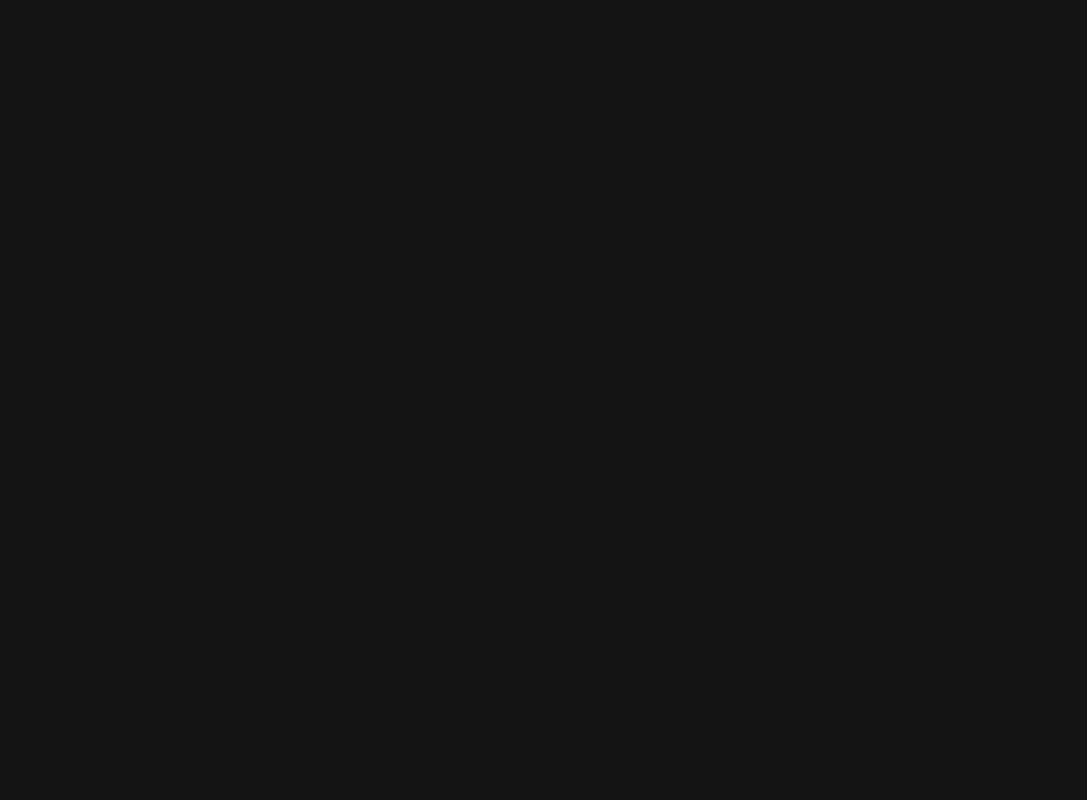
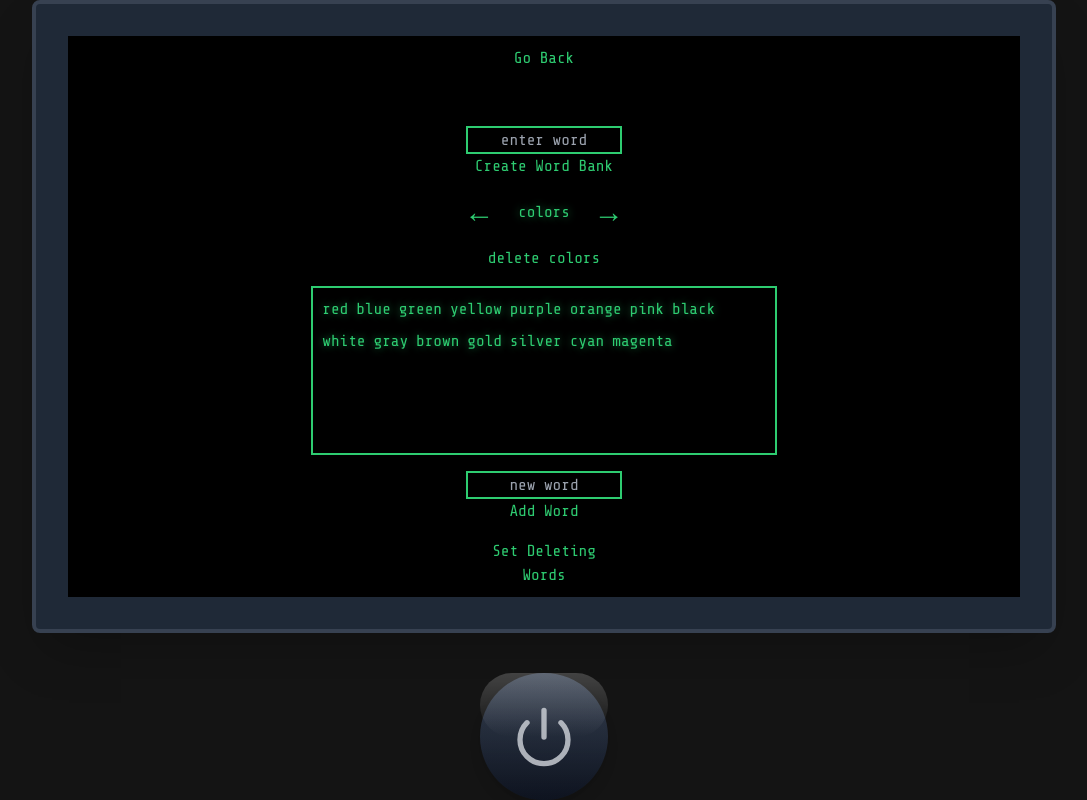
Before and after one commit to RoniGuru/word-game, a React (Vite) app: page /WordBank in a window 1280 px wide. Before the commit this address had no page. Shown: the whole page, without its empty margins (96-1183 px from the left). Built offline with nearby package versions, Linux system fonts and the light colour scheme.

Commit message:
clean up wordbank page css and change path

```diff
--- a/src/App.tsx
+++ b/src/App.tsx
@@ -19,7 +19,7 @@ function App() {
             }
           />
           <Route
-            path="/createWordBank"
+            path="/WordBank"
             element={
               <RootLayout>
                 <WordBankPage />
--- a/src/index.css
+++ b/src/index.css
@@ -65,3 +65,8 @@
   border: 2px solid #2ecc71;
   padding: 1%;
 }
+
+.highlighted {
+  background-color: #2ecc71;
+  color: black;
+}
--- a/src/pages/WordBanks.tsx
+++ b/src/pages/WordBanks.tsx
@@ -55,24 +55,24 @@ export default function WordBankPage() {
 
   return (
     <div className="gameContainer flex  flex-col items-center gap-4 ">
-      <button onClick={() => navigate('/')} className="hoverStyle">
+      <button onClick={() => navigate('/')} className="hoverStyle w-1/6">
         Go Back
       </button>
-      <div className="flex  flex-col mt-10">
+      <div className="flex  flex-col mt-10 w-1/6">
         <input
           onChange={(e) => setName(e.target.value)}
           value={name}
           placeholder="enter word"
-          className="textInput text-center"
+          className="textInput text-center w-full"
         />
         <button
           onClick={() => handleCreateWordBank(name)}
-          className="hoverStyle"
+          className="hoverStyle "
         >
           Create Word Bank
         </button>
       </div>
-      <div className="flex items-center justify-between w-1/4 ">
+      <div className="flex items-center justify-between w-1/6 ">
         <button
           onClick={goToPreviousCategory}
           className="text-3xl hoverStyle w-1/6"
@@ -88,7 +88,7 @@ export default function WordBankPage() {
           &rarr;
         </button>
       </div>
-      <button onClick={handleDeleteWordBank} className=" hoverStyle w-1/4">
+      <button onClick={handleDeleteWordBank} className=" hoverStyle w-1/6">
         delete {currentCategory}
       </button>
       <div className="h-1/3  w-1/2 wordsContainer">
@@ -108,12 +108,12 @@ export default function WordBankPage() {
               ))}
         </ul>
       </div>
-      <div className="flex  flex-col">
+      <div className="flex  flex-col w-1/6">
         <input
           onChange={(e) => setNewWord(e.target.value)}
           value={newWord}
           placeholder="new word"
-          className="textInput"
+          className="textInput text-center"
         />
         <button onClick={() => handleAddWord(newWord)} className="hoverStyle">
           Add Word
@@ -121,11 +121,7 @@ export default function WordBankPage() {
       </div>
       <button
         onClick={() => setDeleting(!deleting)}
-        style={{
-          backgroundColor: deleting ? '#2ecc71' : 'black',
-          color: deleting ? 'black' : '#2ecc71',
-        }}
-        className="w-1/6"
+        className={`w-1/6 hoverStyle ${deleting ? 'highlighted' : ''}`}
       >
         Set Deleting Words
       </button>
```
